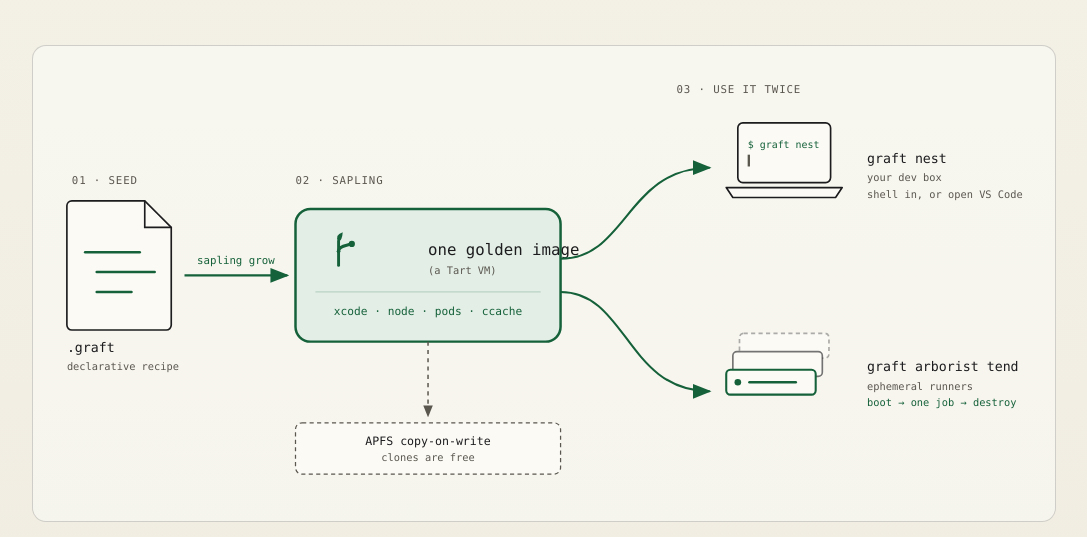
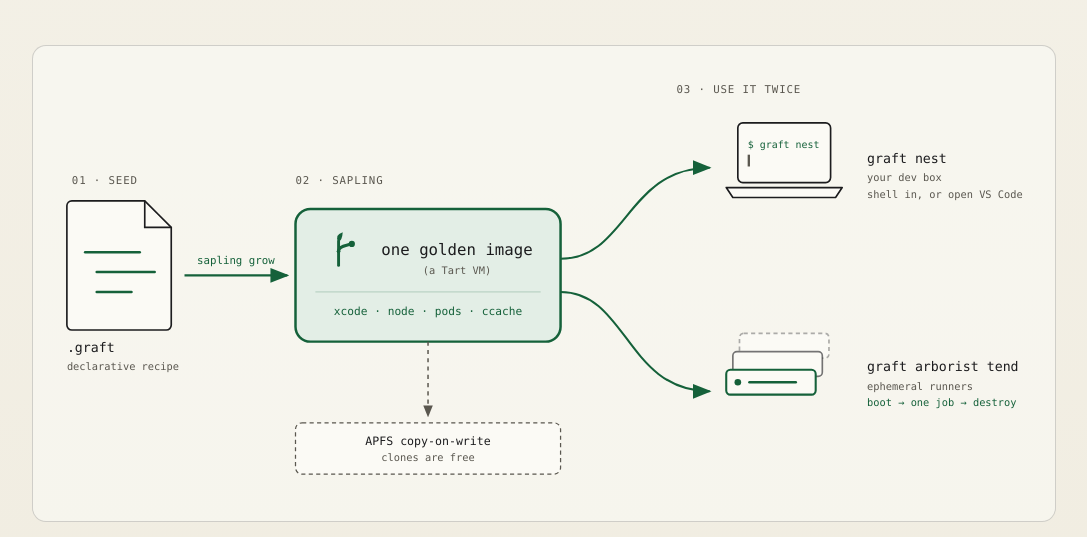
Before and after one commit to Arborist-sh/arborist.sh, an Astro site: page / in a window 1280 px wide. Shown: the part 1268-1805 px from the top of the page, without its empty margins (96-1183 px from the left). Built offline with nearby package versions, Linux system fonts and the light colour scheme; Astro itself is replaced by a stand-in of ours.

Commit message:
Center the sapling title in the hero diagram
Co-Authored-By: Claude Fable 5.1 <noreply@anthropic.com>

```diff
--- a/src/pages/index.astro
+++ b/src/pages/index.astro
@@ -151,8 +151,8 @@ const description =
 							<circle cx="72" cy="40" r="7.5" fill="currentColor"></circle>
 							<path d="M40 35 Q29 19 50 12 Q49 31 40 35 Z" fill="currentColor"></path>
 						</g>
-						<text class="mono" x="460" y="236" font-size="19" fill="var(--ink)" font-weight="500">one golden image</text>
-						<text class="mono" x="460" y="258" font-size="12.5" fill="var(--muted)">(a Tart VM)</text>
+						<text class="mono" x="495" y="236" font-size="19" fill="var(--ink)" font-weight="500" text-anchor="middle">one golden image</text>
+						<text class="mono" x="495" y="258" font-size="12.5" fill="var(--muted)" text-anchor="middle">(a Tart VM)</text>
 						<line x1="324" y1="280" x2="596" y2="280" stroke="var(--green)" stroke-opacity=".3"></line>
 						<text class="mono" x="460" y="308" font-size="13.5" fill="var(--green)" text-anchor="middle">xcode · node · pods · ccache</text>
 
```
